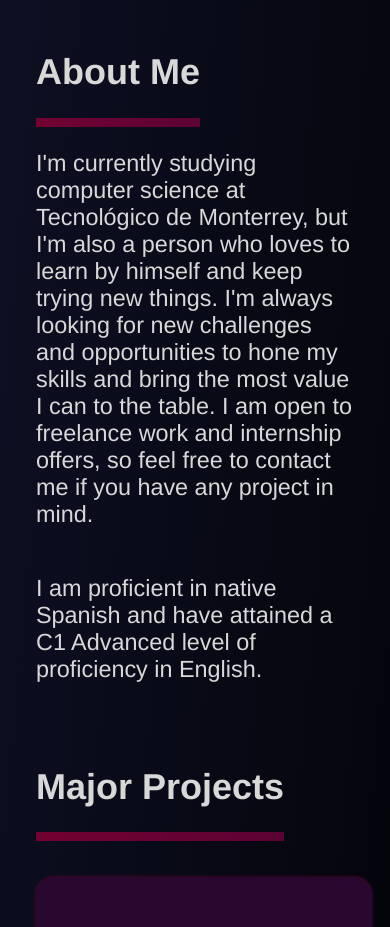
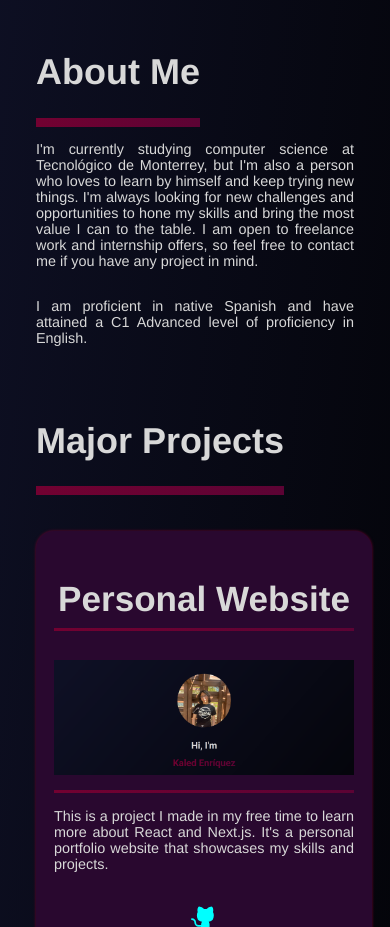
Before and after one commit to kaledenriquez/kaled-website, a Next.js app: page / in a window 390 px wide. Shown: the part 860-1787 px from the top of the page. Built offline with nearby package versions, Linux system fonts and the light colour scheme.

Commit message:
added media queries

```diff
--- a/src/app/page.module.css
+++ b/src/app/page.module.css
@@ -39,7 +39,6 @@ align-items: center;
   font-size: 2rem;
 }
 
-/* Standard breakpoints for font sizes */
 @media screen and (max-width: 1200px) {
   .textContainer {
     font-size: 2.8rem;
--- a/src/app/styles/about.module.css
+++ b/src/app/styles/about.module.css
@@ -37,6 +37,7 @@
 .aboutContent{
     display: flex;
     justify-content: flex-start;
+    text-align: justify;
     flex-wrap: wrap;
     font-size: 1.3rem;
 }
@@ -47,8 +48,30 @@
     background-image: linear-gradient(to right, var(--quinary-color), var(--quaternary-color));
 }
 
+@media screen and (max-width: 1200px) {
+    .aboutContent {
+      font-size: 1.1rem;
+    }
+  }
+
+  @media screen and (max-width: 992px) {
+    .aboutContent {
+        font-size: 1rem;
+      }
+  }
+
+  @media screen and (max-width: 768px) {
+    .aboutContent {
+        font-size: 0.9rem;
+      }
+  }
+
+
 @media screen and (max-width: 500px){
     .aboutSection{
         margin: 2rem;
     }
+    .aboutContent {
+        font-size: 0.8rem;
+      }
 }
```
